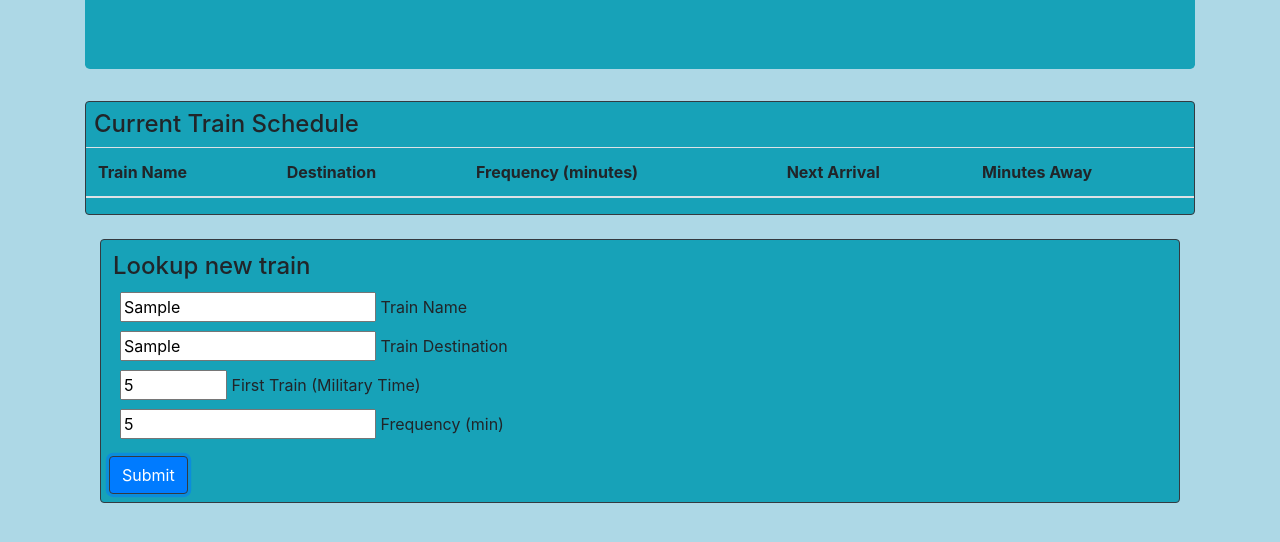
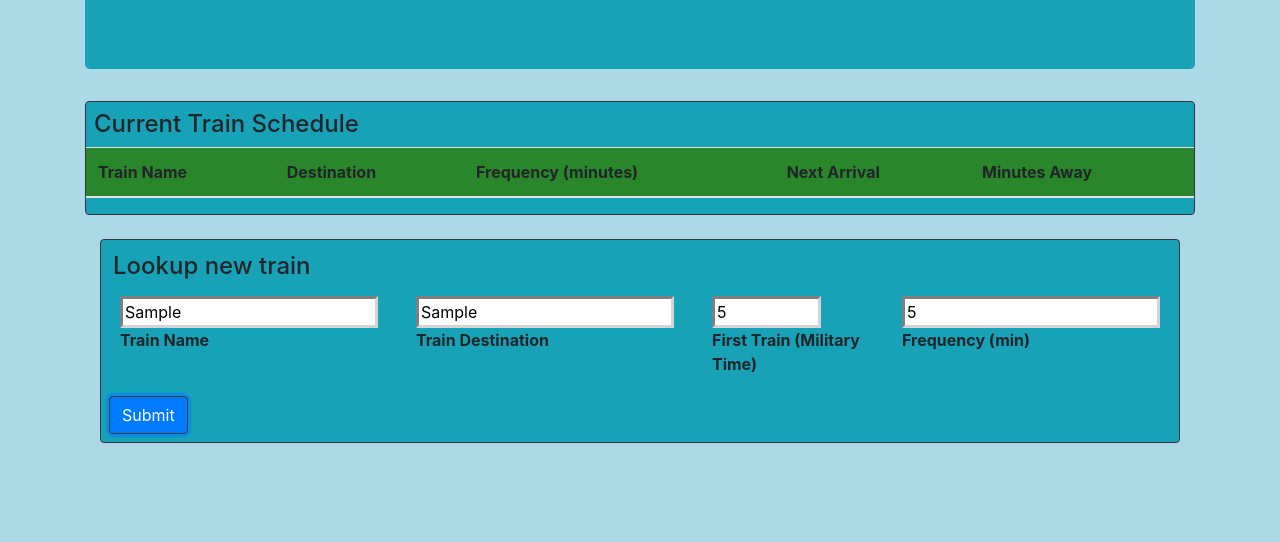
Before and after one commit to Foscat/train-timer, a plain HTML site: page index.html in a window 1280 px wide. Both pictures are taken after typing "Sample", "Sample", "5", "5" into the empty fields and a click on the button "Submit". Shown: the part 196-738 px from the top of the page. Drawn offline with nearby package versions, Linux system fonts and the light colour scheme; no server answers.

Commit message:
Final Draft

```diff
--- a/assets/schedule.js
+++ b/assets/schedule.js
@@ -54,7 +54,7 @@ $("#add-Train").on('click', function(event) {
   }
 
   //Create a var to keep track of current time and control its format
-  var currentTime = moment().format("LT");
+  var currentTime = moment().format("HH:mm");
 
   //Create a var that does the math between
   //Subtract the first train time back a year to make sure it's before current time.
@@ -66,9 +66,9 @@ $("#add-Train").on('click', function(event) {
 
   //Time math to get minuites until the next train
   var minUntilTrain = frequency - remainder;
-  var nextTrain = moment().add(minUntilTrain, "minutes").format("LT");
+  var nextTrain = moment().add(minUntilTrain, "minutes").format("HH:mm");
 
-
+  //Keep track of all vars to make sure they are being read correctly
   console.log(trainName);
   console.log(destination);
   console.log(firstTrain);
@@ -80,7 +80,7 @@ $("#add-Train").on('click', function(event) {
   console.log(nextTrain);
 
 
-
+//push info to firebase
   database.ref().push({
     trainName: trainName,
     destination: destination,
@@ -94,10 +94,30 @@ $("#add-Train").on('click', function(event) {
 
 });
 
+//Needed to make input in military time
+function checkTime() {
+  var isValid = /^([0-1]?[0-9]|2[0-4]):([0-5][0-9])(:[0-5][0-9])?$/.test($("#startTime").val());
+  if (isValid) {
+      $("#startTime").addClass("bg-success")
+      setTimeout(function () {
+          $("#startTime").removeClass("bg-success")
+      }, 2000);
+  } else {
+      $("#startTime").addClass("bg-danger");
+      setTimeout(function () {
+          $("#startTime").removeClass("bg-danger")
+      }, 750);
+  }
+  return isValid;
+};
+
 // Firebase watcher + initial loader HINT: This code behaves similarly to .on("value")
 database.ref().on("child_added", function(snapshot){
 
+  //Create var to shorthand snapshot value
   var sv = snapshot.val();
+
+  //Track that all informatin is being read correctly
   console.log(sv.trainName);
   console.log(sv.destination);
   console.log(sv.firstTrain);
@@ -112,7 +132,7 @@ database.ref().on("child_added", function(snapshot){
   "<td class='train-info-next'>" + sv.nextArrival + "</td>" +
   "<td class='train-info-away'>" + sv.minAway +"</td>" + "</tr>");
 
-
+  //Lets you know that error has occured and what it is if firebase call messes up
 }, function(errorObject) {
   console.log("Errors handled: " + errorObject.code);
 });
--- a/assets/style.css
+++ b/assets/style.css
@@ -1,4 +1,16 @@
 body {
     background-color: lightblue;
     padding: 20px;
+    font-weight: bold;
 }
+#strip {
+    display: flex;
+    flex-wrap: wrap;
+}
+thead {
+    background-color: rgb(42, 134, 42);
+}
+input {
+    border: lightgray 3px inset;
+
+}
```
